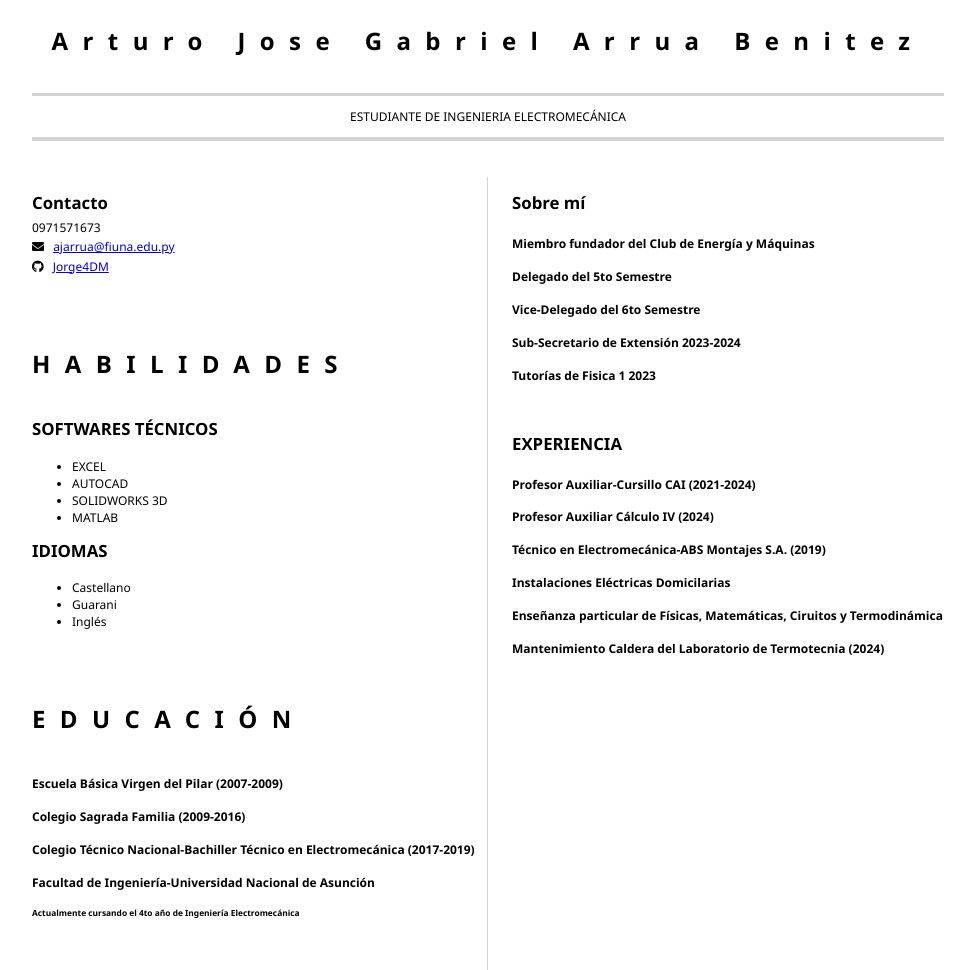
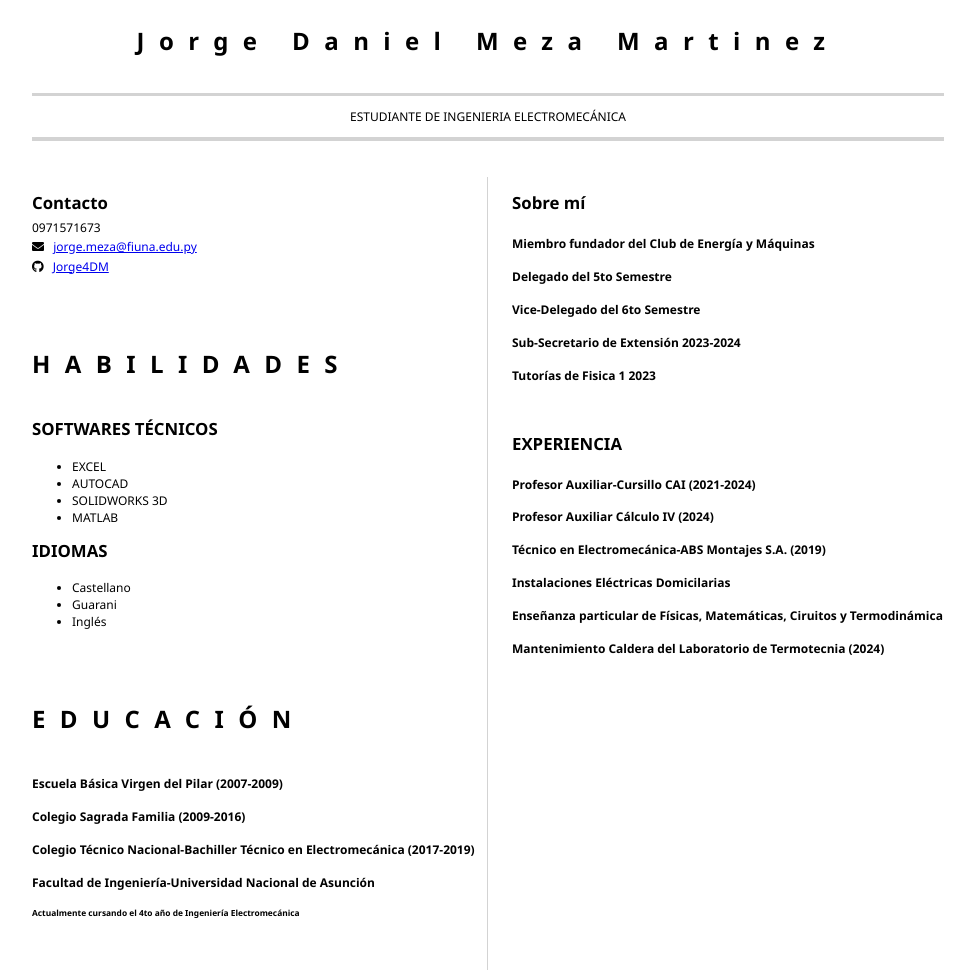
Before and after one commit to Arrua00/Inteligencia-Artificial-Aplicada, a plain HTML site: page index.html in a window 1280 px wide. Shown: the whole page, without its empty margins (152-1127 px from the left). Drawn offline with Linux system fonts and the light colour scheme.

Commit message:
Add files via upload

```diff
--- a/index.html
+++ b/index.html
@@ -8,7 +8,7 @@
 	<body>
 		<header id="header">
 			<!-- resume header with your name and title -->
-			<h1>Arturo Jose Gabriel Arrua Benitez</h1>
+			<h1>Jorge Daniel Meza Martinez</h1>
 			<hr>
 			ESTUDIANTE DE INGENIERIA ELECTROMECÁNICA
 			<hr>
@@ -20,7 +20,7 @@
                     0971571673
                     <p>
                         <i class="fa fa-envelope" aria-hidden="true"></i>
-                        <a href="mailto:ajarrua@fiuna.edu.py">ajarrua@fiuna.edu.py</a>
+                        <a href="mailto:jorge.meza@fiuna.edu.py">jorge.meza@fiuna.edu.py</a>
                     </p>
                     <p>
                         <i class="fab fa-github" aria-hidden="true"></i>
```
